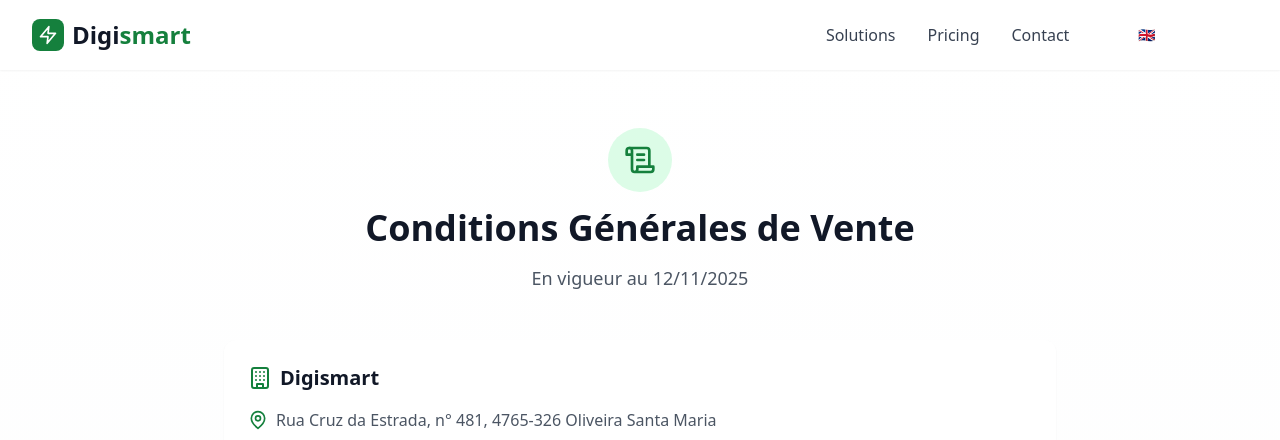
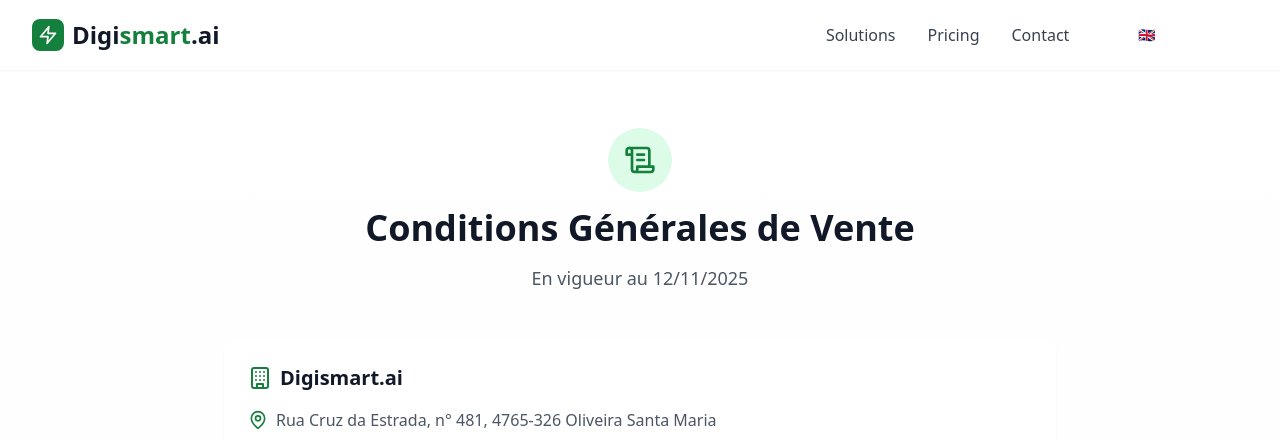
Before and after one commit to ALICE4765-326/digismart, a React (Vite) app: page /cgv in a window 1280 px wide. Shown: the top 440 px of the page. Built offline with nearby package versions, Linux system fonts and the light colour scheme.

Commit message:
Updated Logo.tsx

```diff
--- a/src/components/Logo.tsx
+++ b/src/components/Logo.tsx
@@ -13,7 +13,7 @@ export const Logo: React.FC<LogoProps> = ({ className = '' }) => {
         <Zap className="h-5 w-5 text-white" />
       </div>
       <span className="ml-2 text-2xl font-bold text-gray-900 [.text-white_&]:text-white">
-        {siteConfig.company.name.slice(0, 4)}<span className="text-primary-600 [.text-white_&]:text-primary-600">{siteConfig.company.name.slice(4)}</span>
+        {siteConfig.company.name.slice(0, 4)}<span className="text-primary-600 [.text-white_&]:text-primary-600">{siteConfig.company.name.slice(4, 9)}</span><span className="text-gray-900 [.text-white_&]:text-white">{siteConfig.company.name.slice(9)}</span>
       </span>
     </div>
   );
--- a/src/config/site.ts
+++ b/src/config/site.ts
@@ -4,7 +4,7 @@
 export const siteConfig = {
   // === INFORMATIONS DE L'ENTREPRISE ===
   company: {
-    name: "Digismart",
+    name: "Digismart.ai",
     tagline: "Solutions technologiques innovantes",
     description: "Solutions numériques sur mesure pour transformer votre quotidien professionnel",
   },
```
